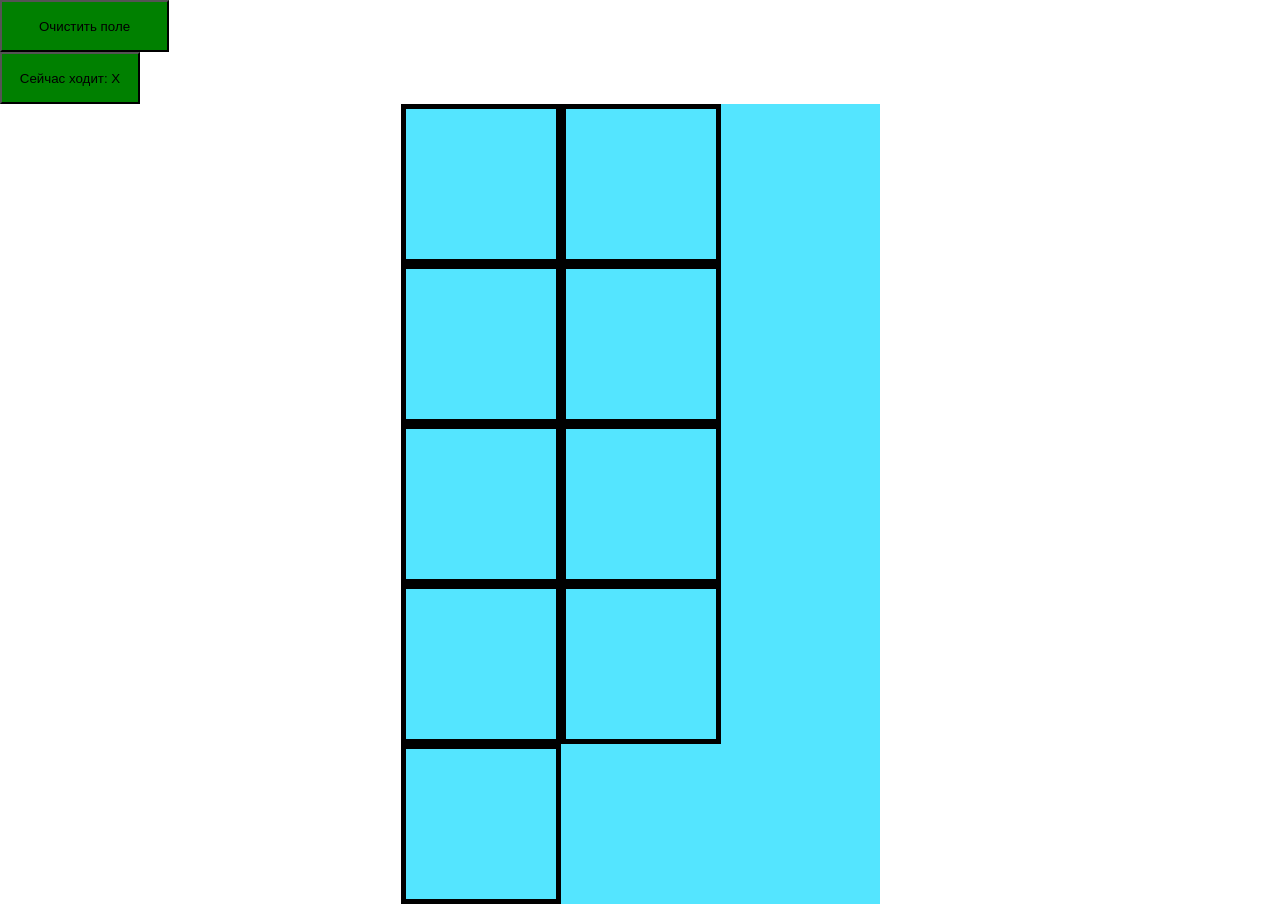
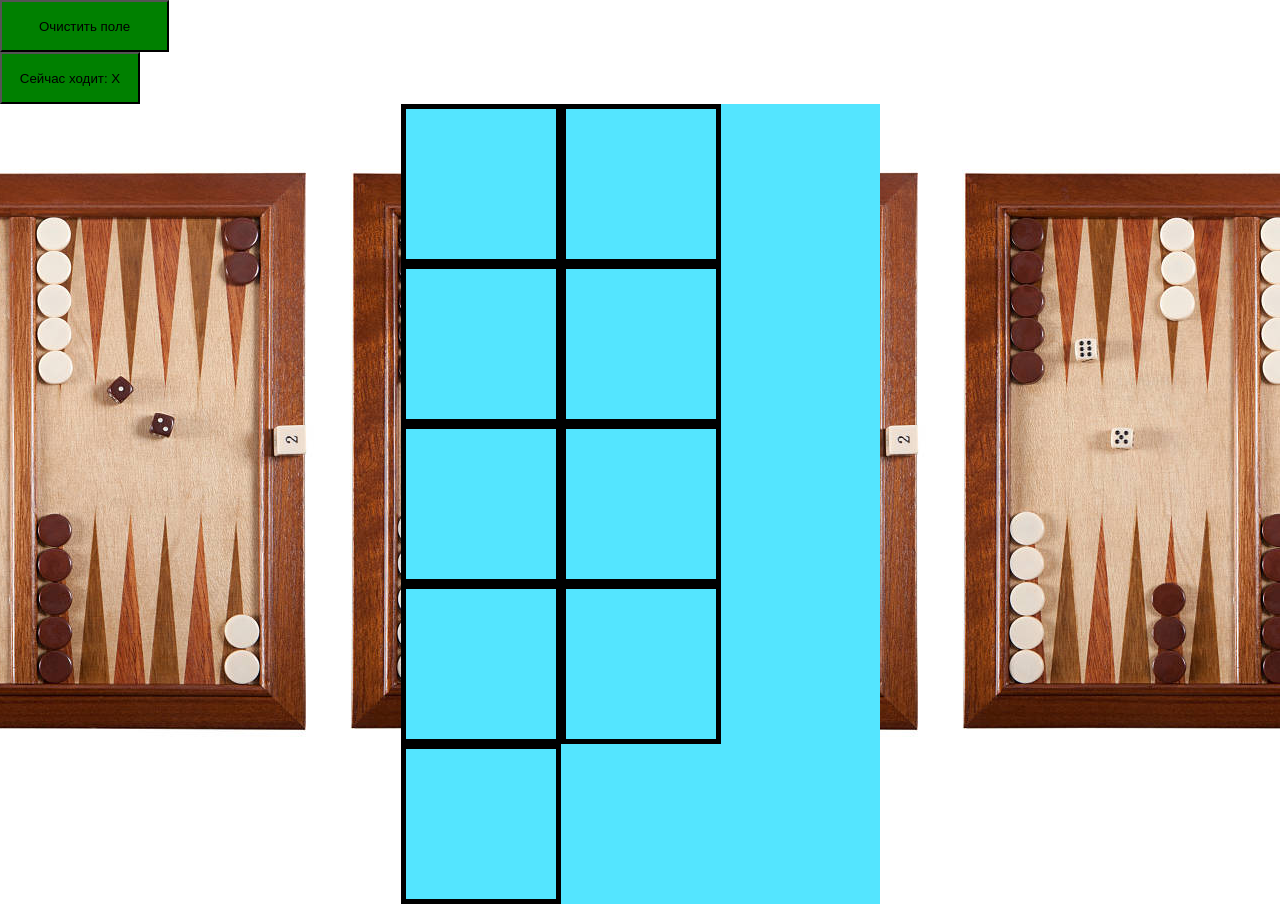
Before and after one commit to deoxyribonucleicacid69/-_-_WEB_HW3, a plain HTML site: page index.html in a window 1280 px wide. Drawn offline with Linux system fonts and the light colour scheme.

Commit message:
Update style.css

```diff
--- a/style.css
+++ b/style.css
@@ -5,7 +5,7 @@
 }
 
 body {
-    background-image: url("а\ там\ армяне\ в\ нарды\ играют\ нарды.jpg");
+    background-image: url("а\ там\ армяне\ в\ нарды\ играют.jpg");
     background-position: center;
     background-repeat: repeat-x;
 
```
